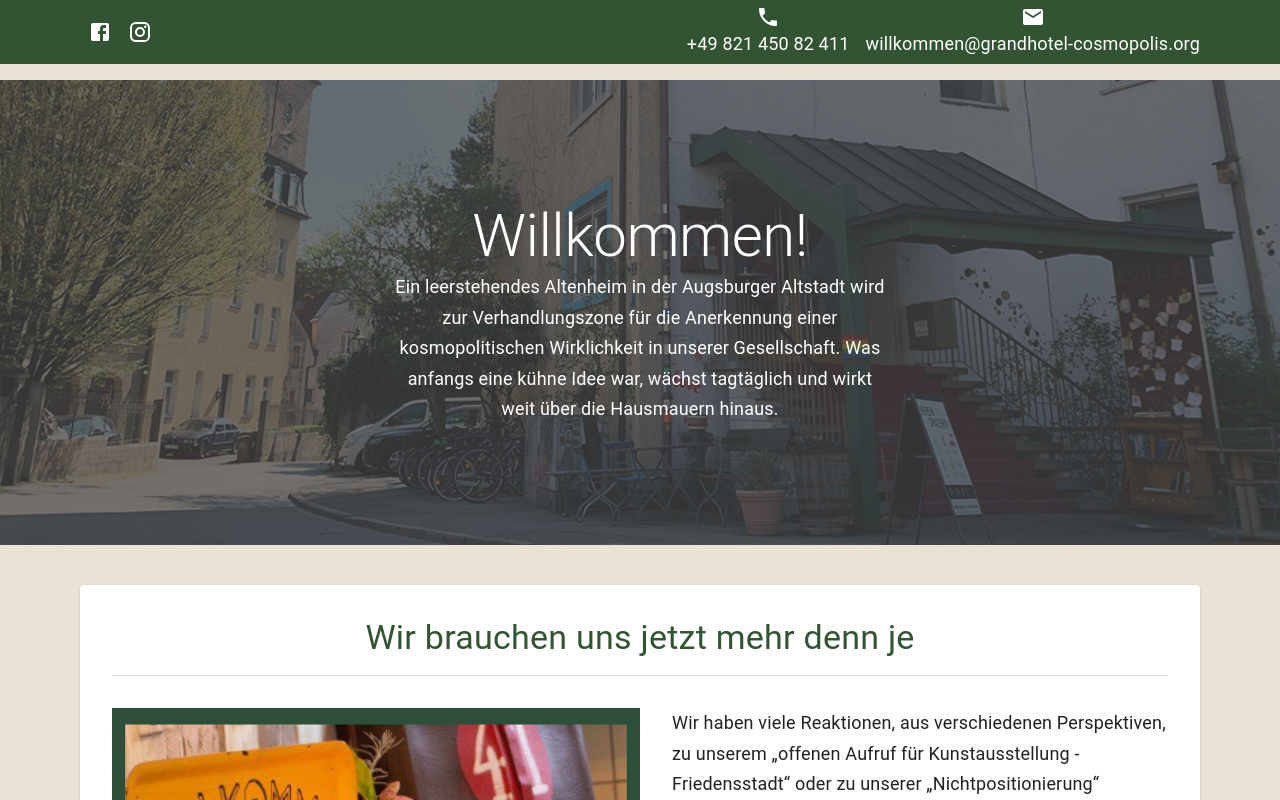
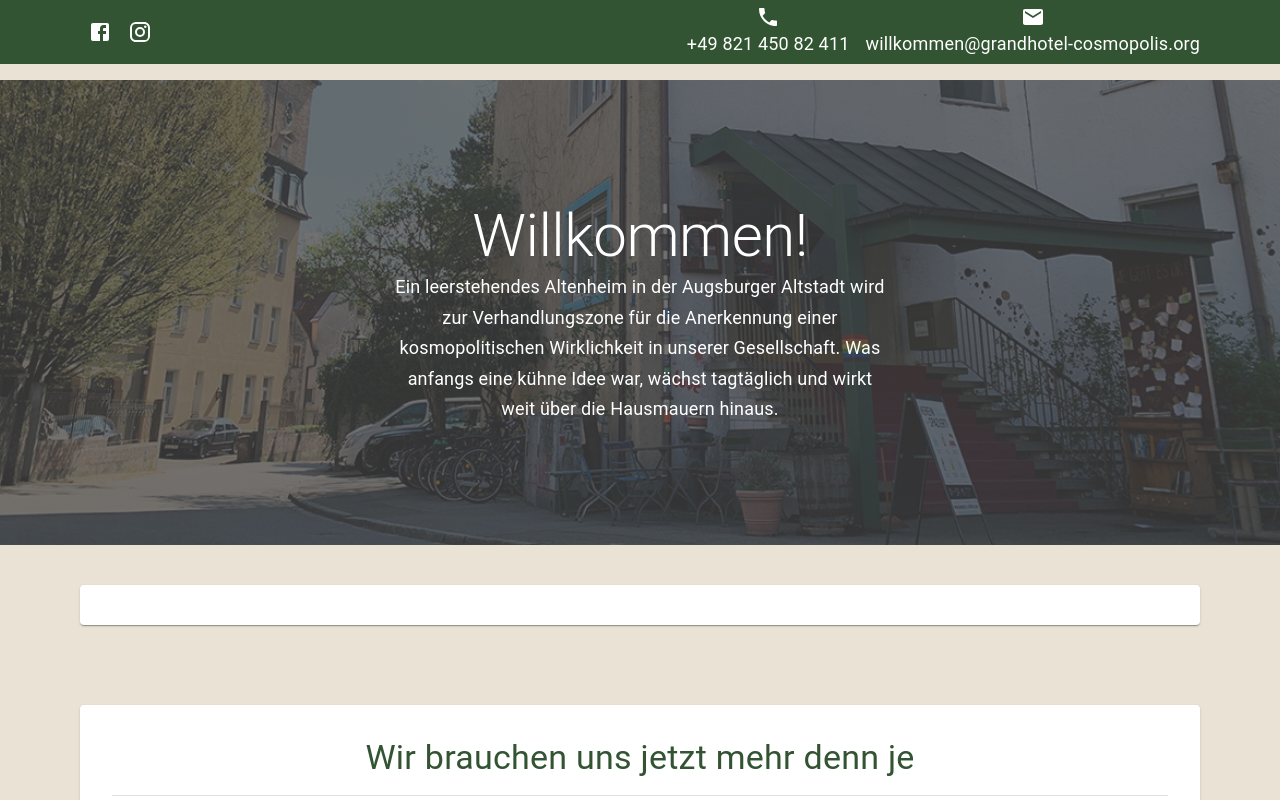
Before and after one commit to grandhotel-cosmopolis/website, a React (Vite) app in the folder grandhotel-cosmopolis-fe/: page / in a window 1280 px wide. Shown: the top 800 px of the page. Built offline with nearby package versions, Linux system fonts and the light colour scheme.

Commit message:
add upcoming events (WIP)

```diff
--- a/grandhotel-cosmopolis-fe/package.json
+++ b/grandhotel-cosmopolis-fe/package.json
@@ -26,6 +26,7 @@
     "react-dom": "^18.2.0",
     "react-i18next": "^13.5.0",
     "react-icons": "4.11.0",
+    "react-query": "^3.39.3",
     "react-router-dom": "6.18.0"
   },
   "devDependencies": {
--- a/grandhotel-cosmopolis-fe/src/App.tsx
+++ b/grandhotel-cosmopolis-fe/src/App.tsx
@@ -4,16 +4,21 @@ import { ThemeProvider } from "@emotion/react";
 import theme from "./components/style/theme";
 import { CssBaseline } from "@mui/material";
 import { Suspense } from "react";
+import { QueryClient, QueryClientProvider } from "react-query";
+
+const queryClient = new QueryClient();
 
 export default function App() {
   return (
     <Suspense fallback="...is loading">
+      <QueryClientProvider client={queryClient}>
         <ThemeProvider theme={theme}>
           <CssBaseline />
           <BrowserRouter>
             <RoutingProvider />
           </BrowserRouter>
         </ThemeProvider>
+      </QueryClientProvider>
     </Suspense>
   );
 }
--- a/grandhotel-cosmopolis-fe/src/components/pages/home.page.tsx
+++ b/grandhotel-cosmopolis-fe/src/components/pages/home.page.tsx
@@ -5,11 +5,13 @@ import { Donate } from "./home/donate";
 import { Hotel } from "./home/hotel";
 import { News } from "./home/news";
 import { Together } from "./home/together";
+import { UpcomingEvents } from "./home/upcoming-events";
 
 export const Home = () => {
   return (
     <Box width="100%">
       <Header />
+      <UpcomingEvents />
       <News />
       <Hotel />
       <Change />
--- /dev/null
+++ b/grandhotel-cosmopolis-fe/src/components/pages/home/upcoming-events.tsx
@@ -0,0 +1,117 @@
+import { Box, Card, CardContent, Stack, Typography } from "@mui/material";
+import { ElementWrapper } from "../../shared/element-wrapper";
+import { useUpcomingEventsQuery } from "./upcoming-events/use-upcoming-events-query";
+import { EventLocationDto } from "../../../infrastructure/generated/openapi";
+
+export const UpcomingEvents = () => {
+  const { data } = useUpcomingEventsQuery();
+
+  return (
+    <ElementWrapper>
+      <Card sx={{ width: "100%" }}>
+        <CardContent>
+          {data?.events?.map((event, index) => (
+            <Box
+              key={index}
+              display="flex"
+              width="100%"
+              flexDirection="row"
+              sx={{ mb: 4 }}
+            >
+              <Box width="100px" sx={{ mr: 2 }}>
+                <DateIndicator start={event.start} end={event.end} />
+              </Box>
+              <Box flexGrow={1}>
+                <Stack>
+                  <Typography variant="h5">{event.title_de}</Typography>
+                  <WhenIndicator start={event.start} end={event.end} />
+                  <WhereIndicator eventLocation={event.eventLocation} />
+                  <Typography>{event.description_de}</Typography>
+                </Stack>
+              </Box>
+              <Box width="300px">3</Box>
+            </Box>
+          ))}
+        </CardContent>
+      </Card>
+    </ElementWrapper>
+  );
+};
+
+type WhenIndicatorProps = {
+  readonly start?: Date;
+  readonly end?: Date;
+};
+
+const WhenIndicator = (props: WhenIndicatorProps) => {
+  if (
+    props.start?.getMonth() === props.end?.getMonth() &&
+    props.start?.getDate() == props.start?.getDate()
+  ) {
+    return (
+      <Typography>
+        Wann: {props.start?.toLocaleDateString("de-DE")}{" "}
+        {props.start?.toLocaleTimeString("de-DE", {
+          minute: "2-digit",
+          hour: "2-digit",
+        })}{" "}
+        -{" "}
+        {props.end?.toLocaleTimeString("de-DE", {
+          minute: "2-digit",
+          hour: "2-digit",
+        })}
+      </Typography>
+    );
+  }
+
+  return (
+    <Typography>
+      Wann: {props.start?.toLocaleDateString("de-DE")}{" "}
+      {props.start?.toLocaleTimeString("de-DE", {
+        hour: "2-digit",
+        minute: "2-digit",
+      })}{" "}
+      -{props.end?.toLocaleDateString("de-DE")}{" "}
+      {props.end?.toLocaleTimeString("de-DE", {
+        hour: "2-digit",
+        minute: "2-digit",
+      })}
+    </Typography>
+  );
+};
+
+type WhereIndicatorProps = {
+  readonly eventLocation?: EventLocationDto;
+};
+
+const WhereIndicator = (props: WhereIndicatorProps) => {
+  return (
+    <Stack direction="row" spacing={1}>
+      <Typography>Wo:</Typography>
+      <Stack>
+        <Typography>{props.eventLocation?.name}</Typography>
+        <Typography variant="caption">{props.eventLocation?.street}</Typography>
+        <Typography variant="caption">{props.eventLocation?.city}</Typography>
+      </Stack>
+    </Stack>
+  );
+};
+
+type DateIndicatorProps = {
+  readonly start?: Date;
+  readonly end?: Date;
+};
+
+const DateIndicator = (props: DateIndicatorProps) => {
+  return (
+    <Stack alignItems="center">
+      <Typography variant="overline" lineHeight={1.2}>
+        {props.start?.toLocaleDateString("de-DE", {
+          month: "short",
+        })}
+      </Typography>
+      <Typography lineHeight={1.2}>{props.start?.getDate()}</Typography>
+      <Typography variant="caption">{props.start?.getFullYear()}</Typography>
+    </Stack>
+  );
+};
--- /dev/null
+++ b/grandhotel-cosmopolis-fe/src/components/pages/home/upcoming-events/use-upcoming-events-query.ts
@@ -0,0 +1,42 @@
+import { useQuery } from "react-query";
+import { eventApi } from "../../../../infrastructure/api";
+import {
+  ListSingleEventDto,
+  SingleEventDto,
+} from "../../../../infrastructure/generated/openapi/api";
+import { useMemo } from "react";
+
+export const useUpcomingEventsQuery = () => {
+  const { data, isLoading } = useQuery({
+    queryKey: ["upcoming-events"],
+    queryFn: () => eventApi.getSingleEvents(),
+  });
+
+  const eventData = useMemo(() => {
+    const events = data?.data.events
+      ?.map(
+        (e) =>
+          ({
+            title_de: e.title_de,
+            title_en: e.title_en,
+            description_de: e.description_de,
+            description_en: e.description_en,
+            eventLocation: e.eventLocation,
+            start: e.start ? new Date(e.start) : undefined,
+            end: e.end ? new Date(e.end) : undefined,
+            image_url: e.image_url,
+          } as SingleEventDto)
+      )
+      .sort(
+        (a, b) =>
+          (a.start !== undefined ? a.start.getTime() : 0) -
+          (b.start !== undefined ? b.start.getTime() : 0)
+      );
+    const singleEvents: ListSingleEventDto = {
+      events: events,
+    };
+    return events ? singleEvents : undefined;
+  }, [data]);
+
+  return { data: eventData, isLoading };
+};
--- a/grandhotel-cosmopolis-fe/src/components/pages/internal/login.page.tsx
+++ b/grandhotel-cosmopolis-fe/src/components/pages/internal/login.page.tsx
@@ -1,5 +1,6 @@
 import { useState, MouseEvent, ChangeEvent } from "react";
 import {
+  eventApi,
   loginClient,
   retrieveCsrfToken,
   userClient,
@@ -88,6 +89,9 @@ export const Login = () => {
             )}
             <Button onClick={handleLogin}>Login</Button>
             <Button onClick={getUser}>GetUser</Button>
+            <Button onClick={() => eventApi.getSingleEvents()}>
+              test date
+            </Button>
           </Stack>
         </CardContent>
       </Card>
```
Also changed, not shown: 2 other files (tests, documents, lock files or other folders). Lines whose indentation alone changed are shown as unchanged.
